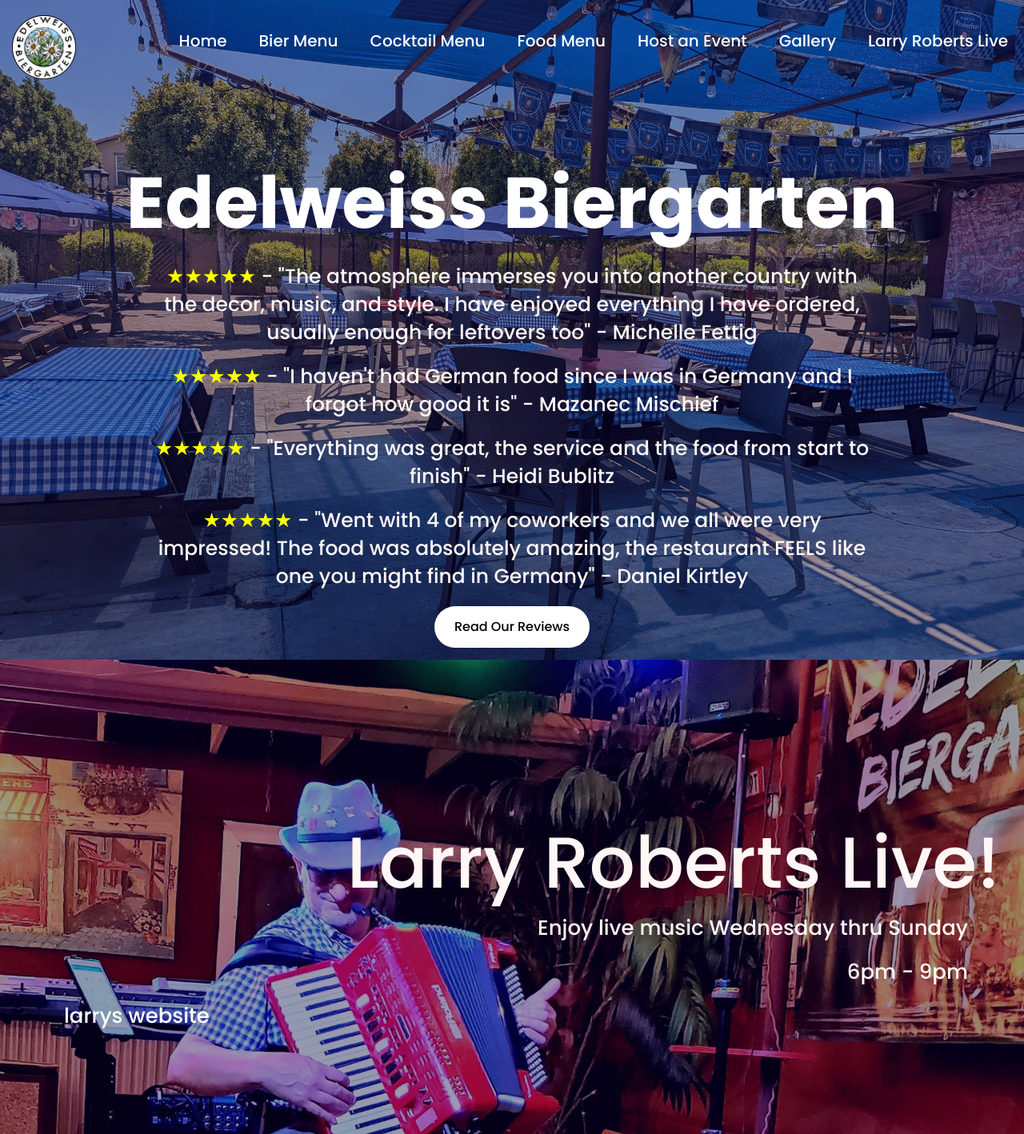
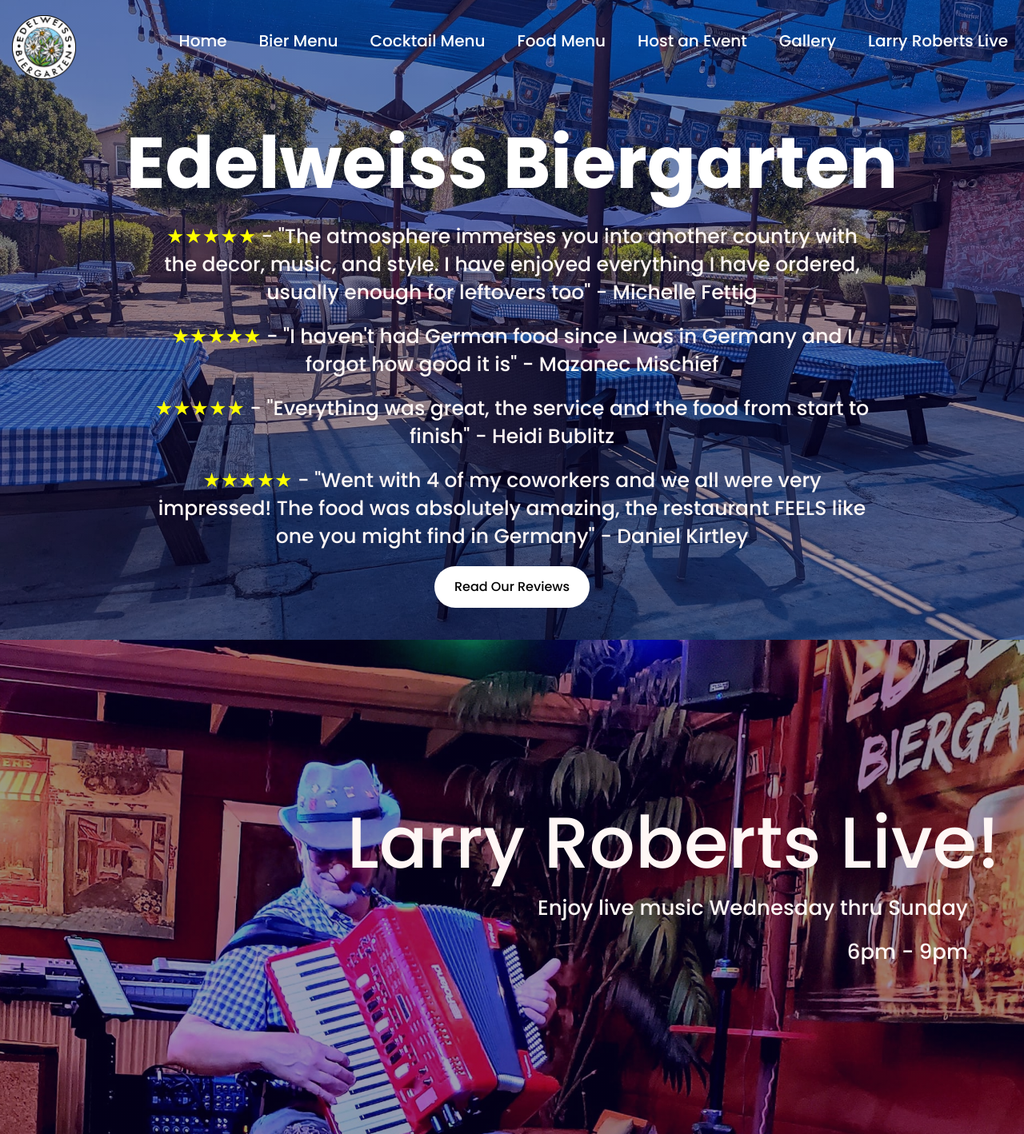
Before and after one commit to Andee-R/edelweiss-lp, a React (Create React App) app: page / in a window 1280 px wide. Shown: the top 1418 px of the page at 80% size. Built offline with nearby package versions, Linux system fonts and the light colour scheme.

Commit message:
CSS Updates

```diff
--- a/src/Components/Hero/Hero.css
+++ b/src/Components/Hero/Hero.css
@@ -7,11 +7,11 @@
   color: var(--primary-color);
   min-height: 100vh;
   width: 100%;
-  padding-bottom: 15px;
+  padding-bottom: 20px;
 }
 
 .heroText {
-  padding-top: 200px;
+  padding-top: 150px;
   max-width: 800px;
   text-align: center;
 }
--- a/src/Components/Navbar/Navbar.jsx
+++ b/src/Components/Navbar/Navbar.jsx
@@ -4,6 +4,7 @@
 import biermenu from "../../assets/biermenu.pdf";
 import cocktail from "../../assets/cocktails.pdf";
 import food from "../../assets/foodmenu.pdf";
+import { ScrollLink } from "react-scroll";
 
 const Navbar = () => {
   const [sticky, setSticky] = useState(false);
@@ -37,7 +38,12 @@
           </li>
           <li>Host an Event</li>
           <li>Gallery</li>
-          <li>Larry Roberts Live</li>
+          <li className="menuLinks">
+            {" "}
+            <a href="" target="_blank">
+              Larry Roberts Live{" "}
+            </a>
+          </li>
         </ul>
       </nav>
     </>
--- a/src/Components/Resident/Resident.jsx
+++ b/src/Components/Resident/Resident.jsx
@@ -8,7 +8,6 @@
         <h3>Larry Roberts Live!</h3>
         <p>Enjoy live music Wednesday thru Sunday</p>
         <p>6pm - 9pm</p>
-        <a href="">larrys website</a>
       </div>
     </>
   );
--- a/src/Components/Special/Special.css
+++ b/src/Components/Special/Special.css
@@ -6,7 +6,7 @@
   background-size: cover;
   color: var(--primary-color);
   background-position: center;
-  padding-bottom: 15px;
+  padding-bottom: 20px;
 }
 .special h3 {
   font-size: 86px;
```
